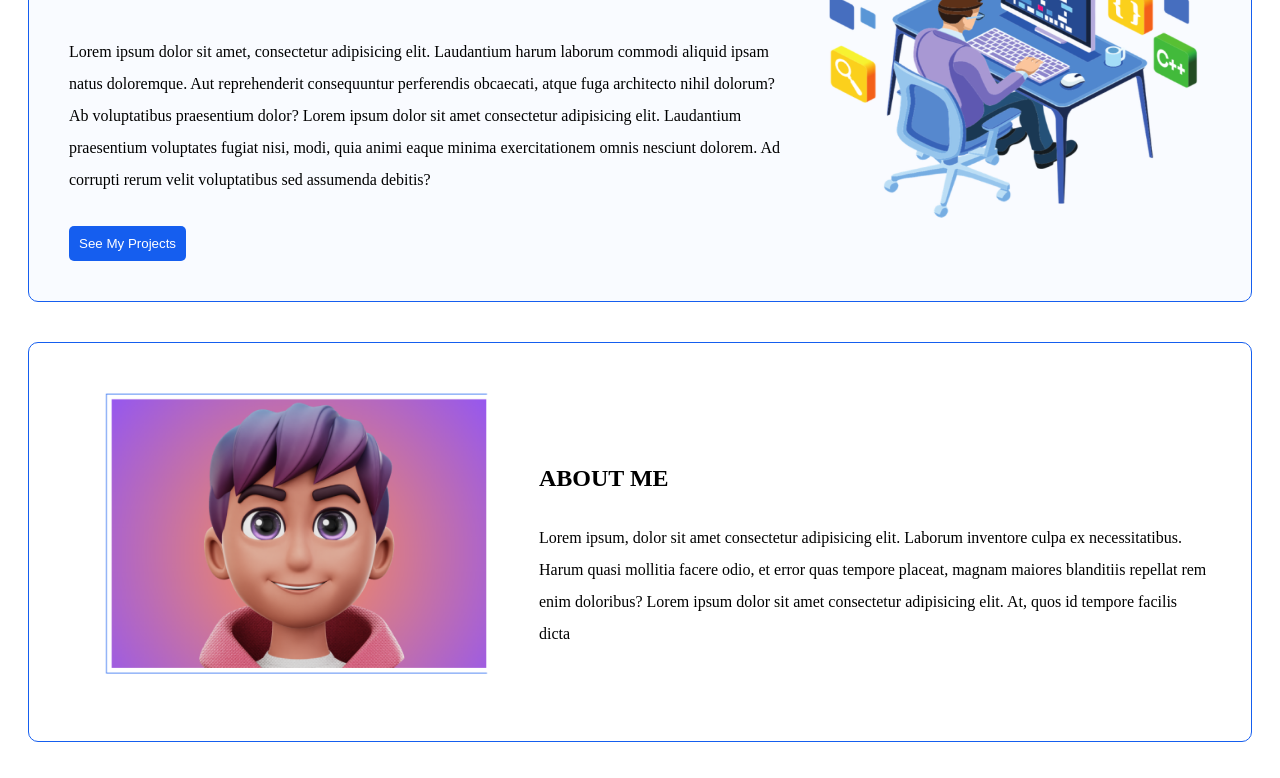
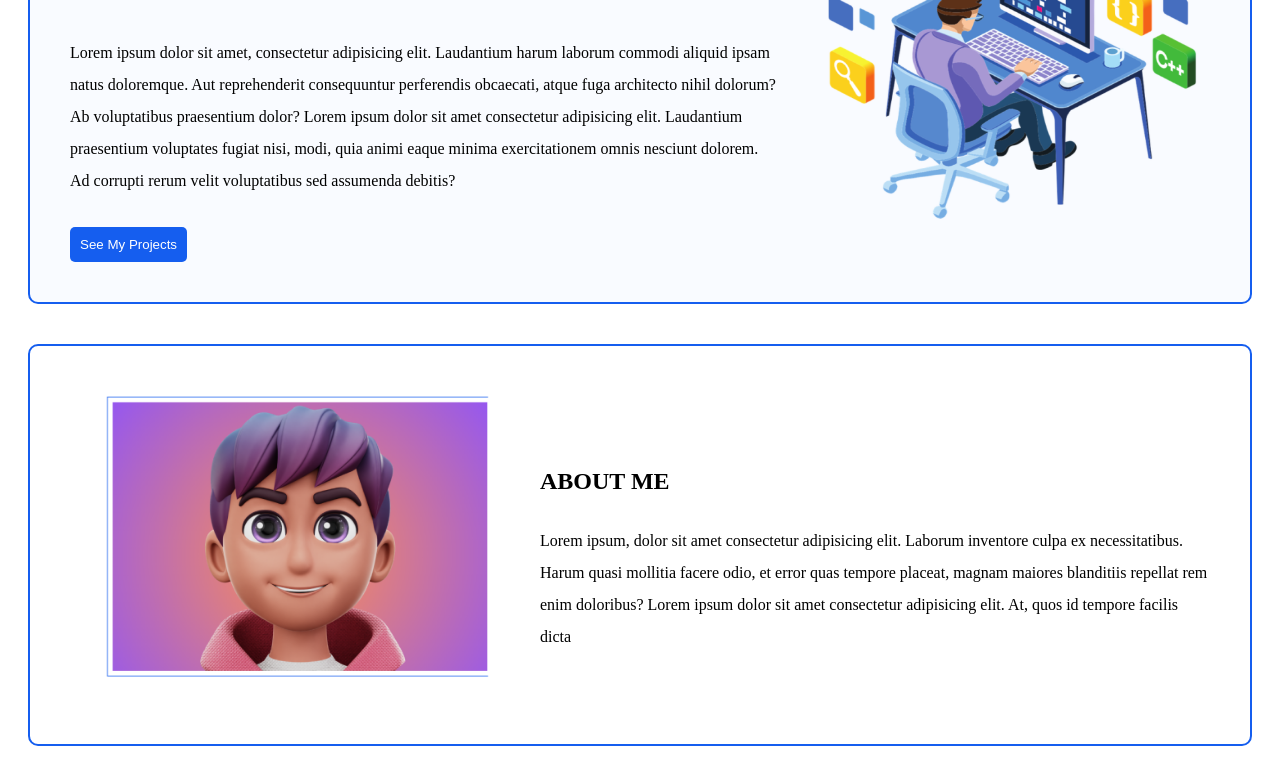
Before and after one commit to biroue10/the-just-project-2, a website: page index.html in a window 1280 px wide. Shown: the part 315-1093 px from the top of the page. Drawn offline with Linux system fonts and the light colour scheme.

Commit message:
refactor my code

```diff
--- a/assets/css/style.css
+++ b/assets/css/style.css
@@ -2,7 +2,7 @@
   padding: 20px;
 }
 section {
-  border: solid 1px #155eef;
+  border: solid 2px #155eef;
   border-radius: 10px;
 }
 li {
```
